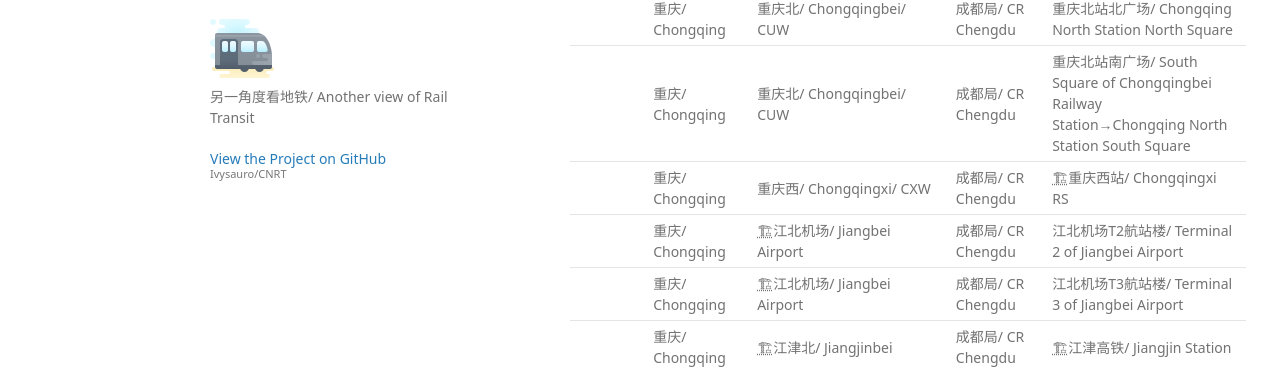
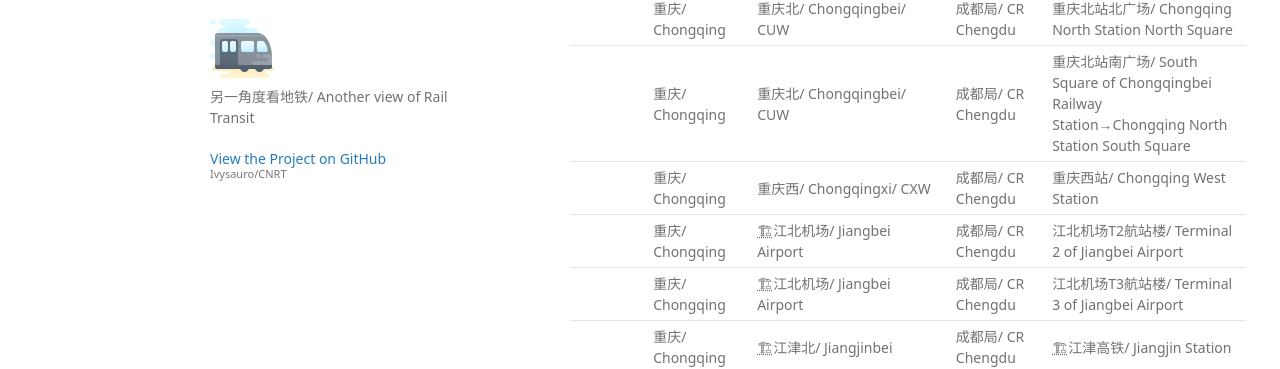
Before and after one commit to Ivysauro/CNRT, a Jekyll site: the page built from data/Rail-Rail.md, in a window 1280 px wide and 900 px high, scrolled down 3151 px. Shown: the part 92-461 px from the top of the window. Built offline with Jekyll 4.4.1, drawn with Linux system fonts in a browser that asks for light colours; some web fonts are replaced; our own code applies the rules of GitHub Pages for plain Markdown files; a script that is not in the unit is left out.

Commit message:
🍊更新重庆数据

```diff
--- a/data/Rail-Rail.md
+++ b/data/Rail-Rail.md
@@ -64,7 +64,7 @@
 | 🥾~600m | 重庆/ Chongqing | 重庆/ Chongqing/ CQW | 成都局/ CR Chengdu | 两路口/ Lianglukou |
 |  | 重庆/ Chongqing | 重庆北/ Chongqingbei/ CUW | 成都局/ CR Chengdu | 重庆北站北广场/ Chongqing North Station North Square |
 |  | 重庆/ Chongqing | 重庆北/ Chongqingbei/ CUW | 成都局/ CR Chengdu | 重庆北站南广场/ South Square of Chongqingbei Railway Station→Chongqing North Station South Square |
-|  | 重庆/ Chongqing | 重庆西/ Chongqingxi/ CXW | 成都局/ CR Chengdu | 🏗重庆西站/ Chongqingxi RS |
+|  | 重庆/ Chongqing | 重庆西/ Chongqingxi/ CXW | 成都局/ CR Chengdu | 重庆西站/ Chongqing West Station |
 |  | 重庆/ Chongqing | 🏗江北机场/ Jiangbei Airport | 成都局/ CR Chengdu | 江北机场T2航站楼/ Terminal 2 of Jiangbei Airport |
 |  | 重庆/ Chongqing | 🏗江北机场/ Jiangbei Airport | 成都局/ CR Chengdu | 江北机场T3航站楼/ Terminal 3 of Jiangbei Airport |
 |  | 重庆/ Chongqing | 🏗江津北/ Jiangjinbei | 成都局/ CR Chengdu | 🏗江津高铁/ Jiangjin Station |
```
